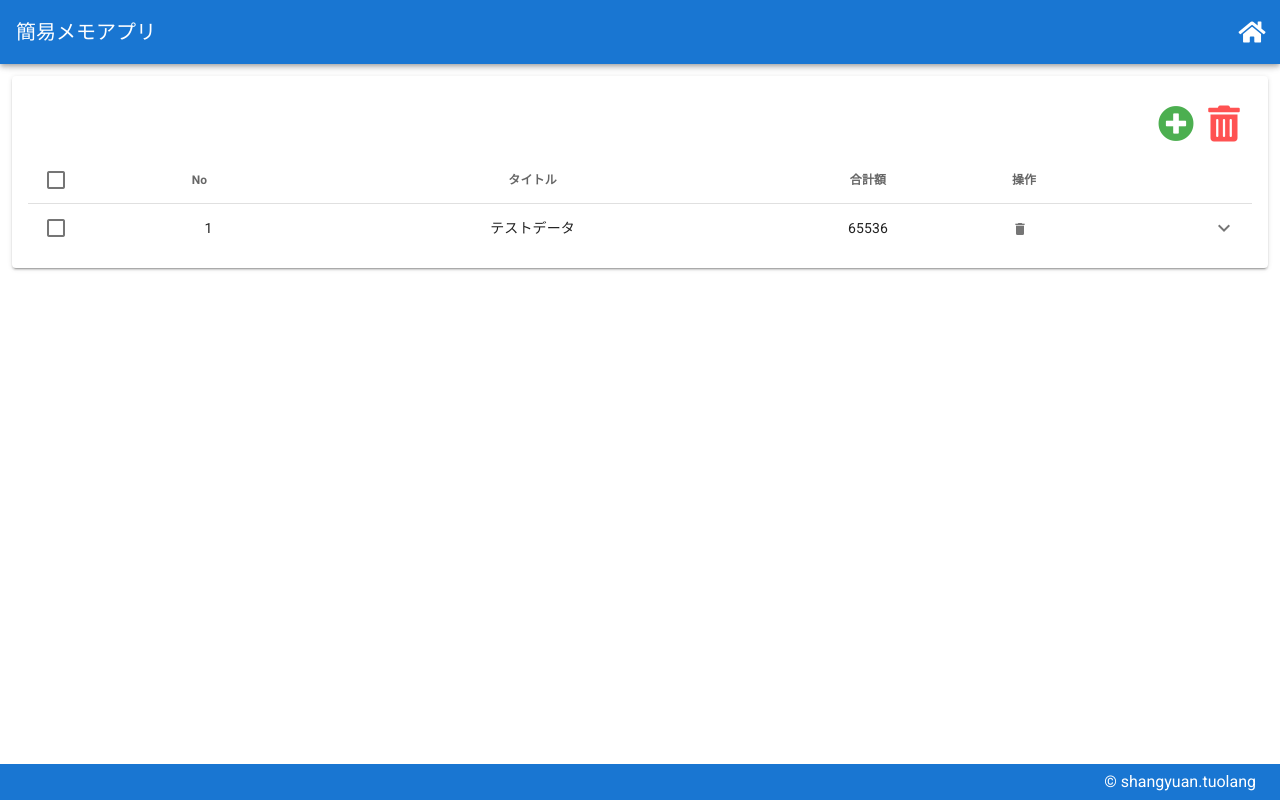
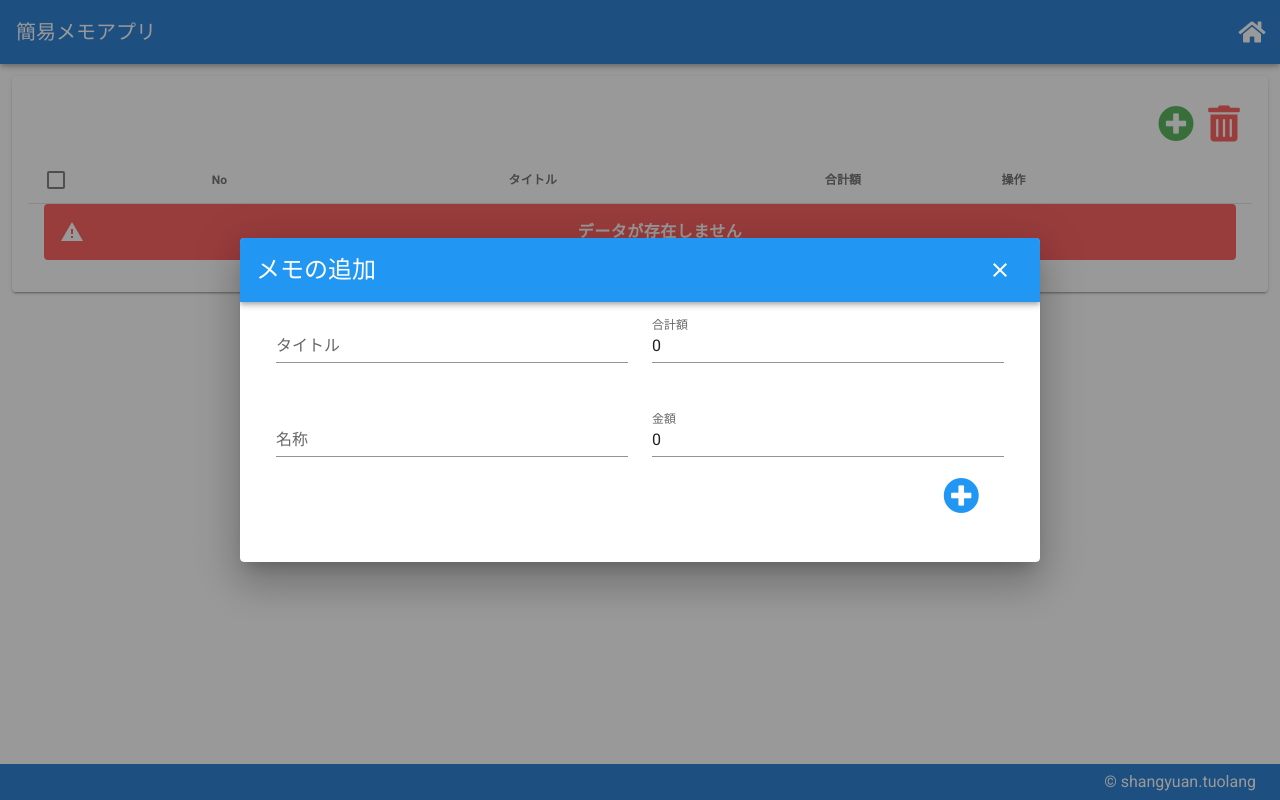
Before and after one commit to gn5r/memo, a Vue app: page /top in a window 1280 px wide. Both pictures are taken after a click on the button 1176 px from the left and 124 px from the top of the page. Built offline with nearby package versions, Linux system fonts and the light colour scheme.

Commit message:
データ作成ダイアログ修正。モックレベルまで作成

```diff
--- a/src/components/dialog/PaymentDialog.vue
+++ b/src/components/dialog/PaymentDialog.vue
@@ -3,16 +3,12 @@
     <v-card>
       <!-- ダイアログタイトル -->
       <v-card-title class="pa-0">
-        <v-toolbar dark :color="titleColor">
+        <v-toolbar dark color="info">
           <v-toolbar-title class="headline">メモの追加</v-toolbar-title>
           <v-spacer />
           <v-toolbar-items>
             <!-- propsのenableCloseがtrueの時に閉じるボタンを表示(描画)する。デフォルトは非表示 -->
-            <v-btn
-              v-if="enableClose"
-              icon
-              @click="$emit('update:dialog', false)"
-            >
+            <v-btn v-if="enableClose" icon @click="$emit('update:dialog', false)">
               <v-icon>mdi-close</v-icon>
             </v-btn>
           </v-toolbar-items>
@@ -22,25 +18,82 @@
       <v-card-text>
         <v-container fluid>
           <v-row align="center" justify="center">
-            <v-col cols="12">
-              <v-text-field label="タイトル"></v-text-field>
+            <v-col cols="6">
+              <v-text-field label="タイトル" v-model="item.title"></v-text-field>
+            </v-col>
+            <v-col cols="6">
+              <v-text-field label="合計額" v-model="totalCost" readonly></v-text-field>
+            </v-col>
+          </v-row>
+
+          <v-row align="center" justify="center" v-for="content in item.contents" :key="content.no">
+            <v-col cols="6">
+              <v-text-field label="名称" v-model="content.text"></v-text-field>
+            </v-col>
+            <v-col cols="6">
+              <v-text-field label="金額" v-model="content.cost"></v-text-field>
+            </v-col>
+          </v-row>
+
+          <v-row align="center" justify="end" no-gutters>
+            <v-col cols="1">
+              <v-icon color="info" large @click="addData">fas fa-plus-circle</v-icon>
             </v-col>
           </v-row>
         </v-container>
       </v-card-text>
+      <v-card-actions>
+        <v-spacer />
+      </v-card-actions>
     </v-card>
   </v-dialog>
 </template>
 
 <script>
 export default {
+  name: "PaymentDialog",
   props: {
     dialog: Boolean,
     enableClose: Boolean
   },
-  data: () => ({}),
+  data: () => ({
+    item: {
+      title: "",
+      total: 0,
+      contents: [
+        {
+          no: 1,
+          text: "",
+          cost: 0
+        }
+      ]
+    }
+  }),
 
-  created() {}
+  methods: {
+    addData() {
+      const content = {
+        no: this.item.contents.length + 1,
+        text: "",
+        cost: 0
+      };
+      this.item.contents.push(content);
+    }
+  },
+
+  created() {},
+  computed: {
+    // 合計額を算術プロパティで計算する
+    totalCost: {
+      get() {
+        let total = Number(0);
+        this.item.contents.forEach(content => {
+          total += Number(content.cost);
+        });
+        return total;
+      }
+    }
+  }
 };
 </script>
 
--- a/src/views/TopPage.vue
+++ b/src/views/TopPage.vue
@@ -48,11 +48,7 @@
           <!-- 行を展開型にする。展開すると行毎の内訳を表示する -->
           <template v-slot:expanded-item="{ headers, item }">
             <td :colspan="headers.length">
-              <div
-                v-for="content in item.contents"
-                :key="content.no"
-                class="body-1"
-              >
+              <div v-for="content in item.contents" :key="content.no" class="body-1">
                 {{ content.text }} :
                 {{ content.cost }}
               </div>
@@ -60,9 +56,7 @@
           </template>
 
           <template v-slot:no-data>
-            <v-alert type="error" class="body-1 font-weight-bold"
-              >データが存在しません</v-alert
-            >
+            <v-alert type="error" class="body-1 font-weight-bold">データが存在しません</v-alert>
           </template>
         </v-data-table>
       </v-card-text>
@@ -78,6 +72,8 @@
       :message="confirmObj.message"
       :buttons="confirmObj.buttons"
     />
+
+    <payment-dialog v-if="dialog" :dialog.sync="dialog" enableClose />
   </v-container>
 </template>
 
@@ -85,6 +81,7 @@
 import { Storage } from "../util/storage";
 import Confirm from "@/components/common/Confirm";
 import confirmScript from "../util/confirm";
+import PaymentDialog from "@/components/dialog/PaymentDialog";
 
 export default {
   mixins: [confirmScript],
@@ -128,23 +125,27 @@ export default {
     selected: [],
 
     // storageクラスインスタンス
-    storage: Storage
+    storage: Storage,
+
+    // データ追加・編集ダイアログ
+    dialog: false
   }),
 
   methods: {
     addData() {
-      const data = {
-        title: "テストデータ",
-        total: "65536",
-        contents: [
-          {
-            no: 1,
-            text: "内訳1",
-            cost: "65536"
-          }
-        ]
-      };
-      this.storage.add(data);
+      // const data = {
+      //   title: "テストデータ",
+      //   total: "65536",
+      //   contents: [
+      //     {
+      //       no: 1,
+      //       text: "内訳1",
+      //       cost: "65536"
+      //     }
+      //   ]
+      // };
+      // this.storage.add(data);
+      this.dialog = true;
     },
     delData(no) {
       console.debug(`item no = ${no}`);
@@ -171,7 +172,8 @@ export default {
   created() {},
 
   components: {
-    Confirm
+    Confirm,
+    PaymentDialog
   }
 };
 </script>
```
